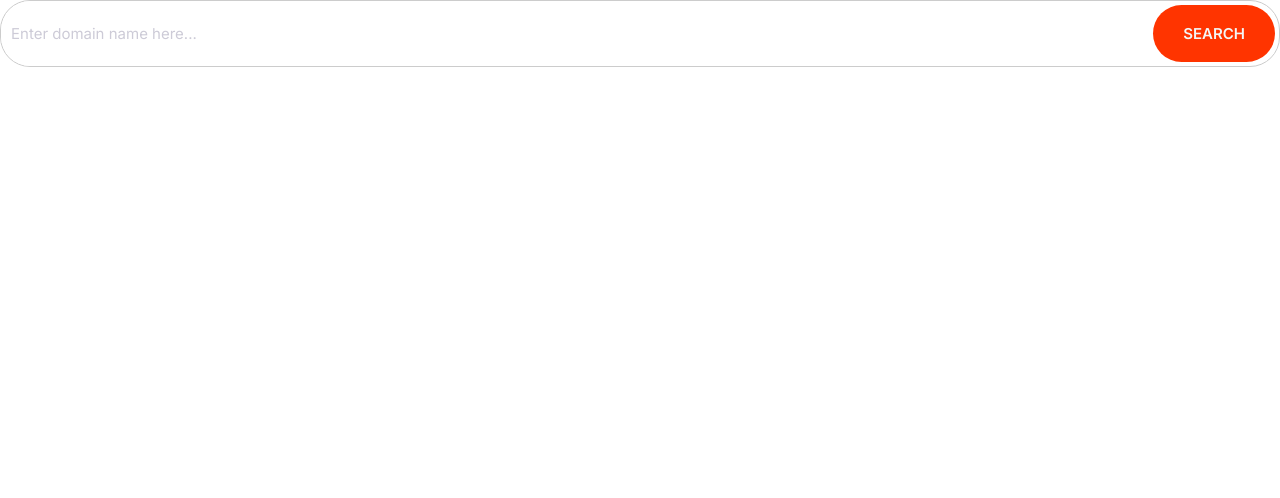
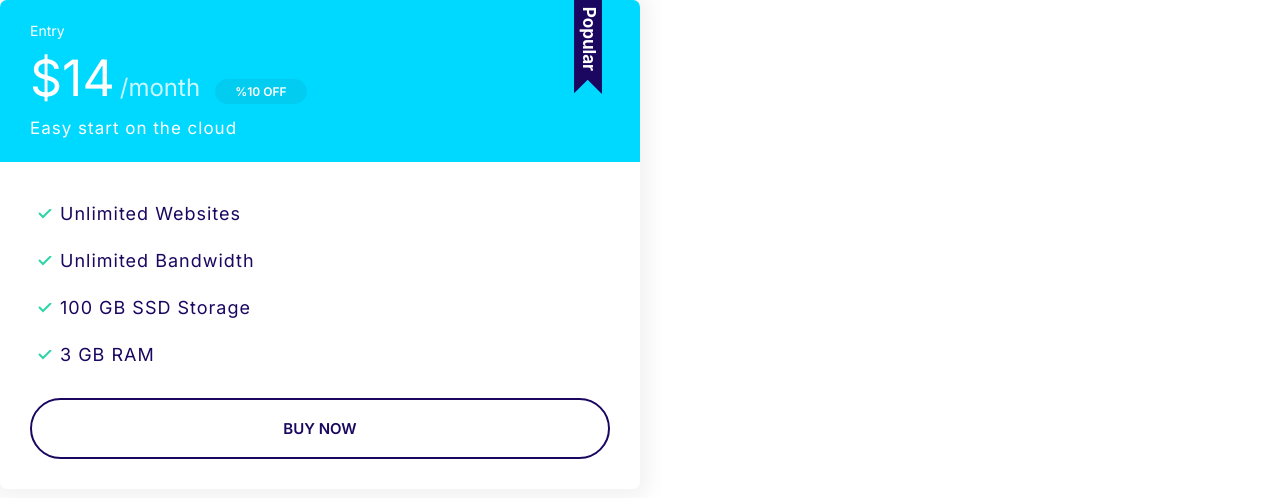
Before and after one commit to subcylindrical/bigone, a plain HTML site: page index.html in a window 1280 px wide. Drawn offline with Linux system fonts and the light colour scheme.

Commit message:
Plan styled.

```diff
--- a/css/styles.css
+++ b/css/styles.css
@@ -106,6 +106,7 @@
 
 .badge--small {
     font-size: 1.6rem;
+    padding: .5rem 1.5;
 }
 
 @media screen and (min-width: 1024px){
@@ -266,3 +267,87 @@
         font-size: 1.5rem;
     }
 }
+
+/* Card */
+.card {
+    border-radius: 7px;
+    box-shadow: 0 0 20px 10px #f3f3f3;
+    overflow: hidden;
+}
+
+.card__header, .card__body {
+    padding: 2rem 3rem;
+}
+
+.card--primary .card__header {
+    background: var(--color-primary);
+    color: white;
+}
+
+.card--secondary .card__header {
+    background: var(--color-secondary);
+    color: white;
+}
+
+.card--secondary .badge--secondary {
+    background: #02cdf1;
+}
+
+/* Plans */
+.plan__name {
+    color: white;
+    margin: 0;
+    font-weight: 500;
+    font-size: 2.4rem;
+}
+
+.plan__price {
+    font-size: 6rem;
+}
+
+.plan__billing-cycle {
+    font-size: 2.4rem;
+    font-weight: 300;
+    opacity: .8;
+    margin-right: 1rem;
+}
+
+.plan__description {
+    font-size: 2rem;
+    font-weight: 300;
+    letter-spacing: 1px;
+    display: block;
+}
+
+.plan .list__item {
+    margin-bottom: 2rem;
+    letter-spacing: 1px;
+}
+
+.plan--popular .card__header {
+    position: relative;
+}
+
+.plan--popular .card__header::before {
+    content: url(../images/popular.svg);
+    width: 40px;
+    display: inline-block;
+    position: absolute;
+    top: -6px;
+    right: 5%;
+}
+
+@media screen and (min-width: 1024px) {
+    .plan__name {
+        font-size: 1.4rem;
+    }
+    .plan__price {
+        font-size: 5rem;
+    }
+    .plan__billing-cycle {
+        font-size: 1.6;
+    }
+    .plan__description {
+        font-size: 1.7rem;
+    }
+}
--- a/index.html
+++ b/index.html
@@ -15,13 +15,27 @@
     <link rel="stylesheet" href="css/styles.css" />
   </head>
   <body>
-    <div class="input-group">
-      <input
-        type="text"
-        class="input"
-        placeholder="Enter domain name here..."
-      />
-      <button class="btn btn--accent">Search</button>
+    <div style="width: 50%">
+      <div class="plan plan--popular">
+        <div class="card card--secondary">
+          <header class="card__header">
+            <h3 class="plan__name">Entry</h3>
+            <span class="plan__price">$14</span>
+            <span class="plan__billing-cycle">/month</span>
+            <span class="badge badge--secondary badge--small">%10 OFF</span>
+            <span class="plan__description">Easy start on the cloud</span>
+          </header>
+          <div class="card__body">
+            <ul class="list list--tick">
+              <li class="list__item">Unlimited Websites</li>
+              <li class="list__item">Unlimited Bandwidth</li>
+              <li class="list__item">100 GB SSD Storage</li>
+              <li class="list__item">3 GB RAM</li>
+            </ul>
+            <button class="btn btn--outline btn--block">Buy Now</button>
+          </div>
+        </div>
+      </div>
     </div>
   </body>
 </html>
```
Also changed, not shown: components/inputs.html (+5 -0 lines), images/popular.svg (added).
